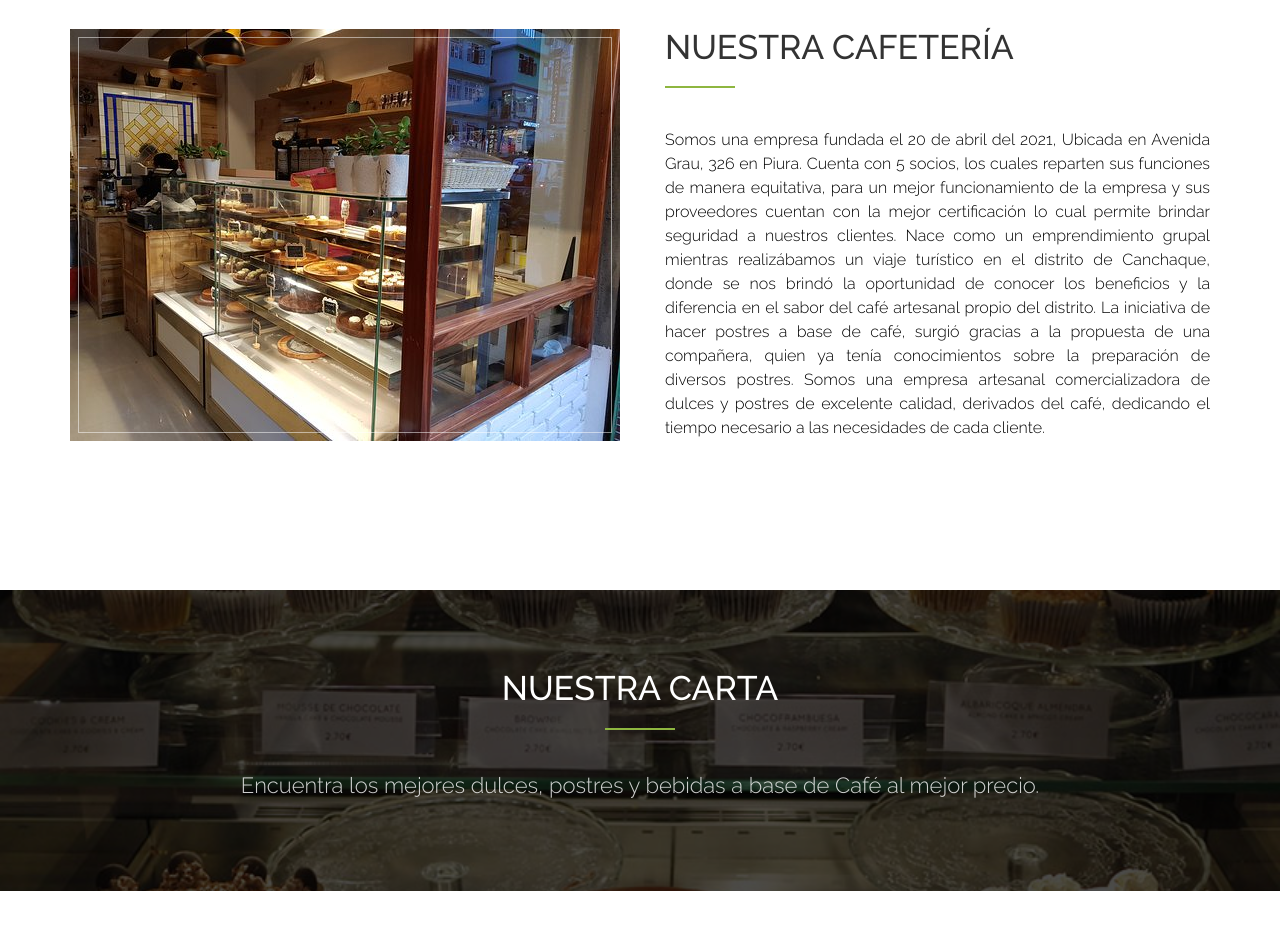
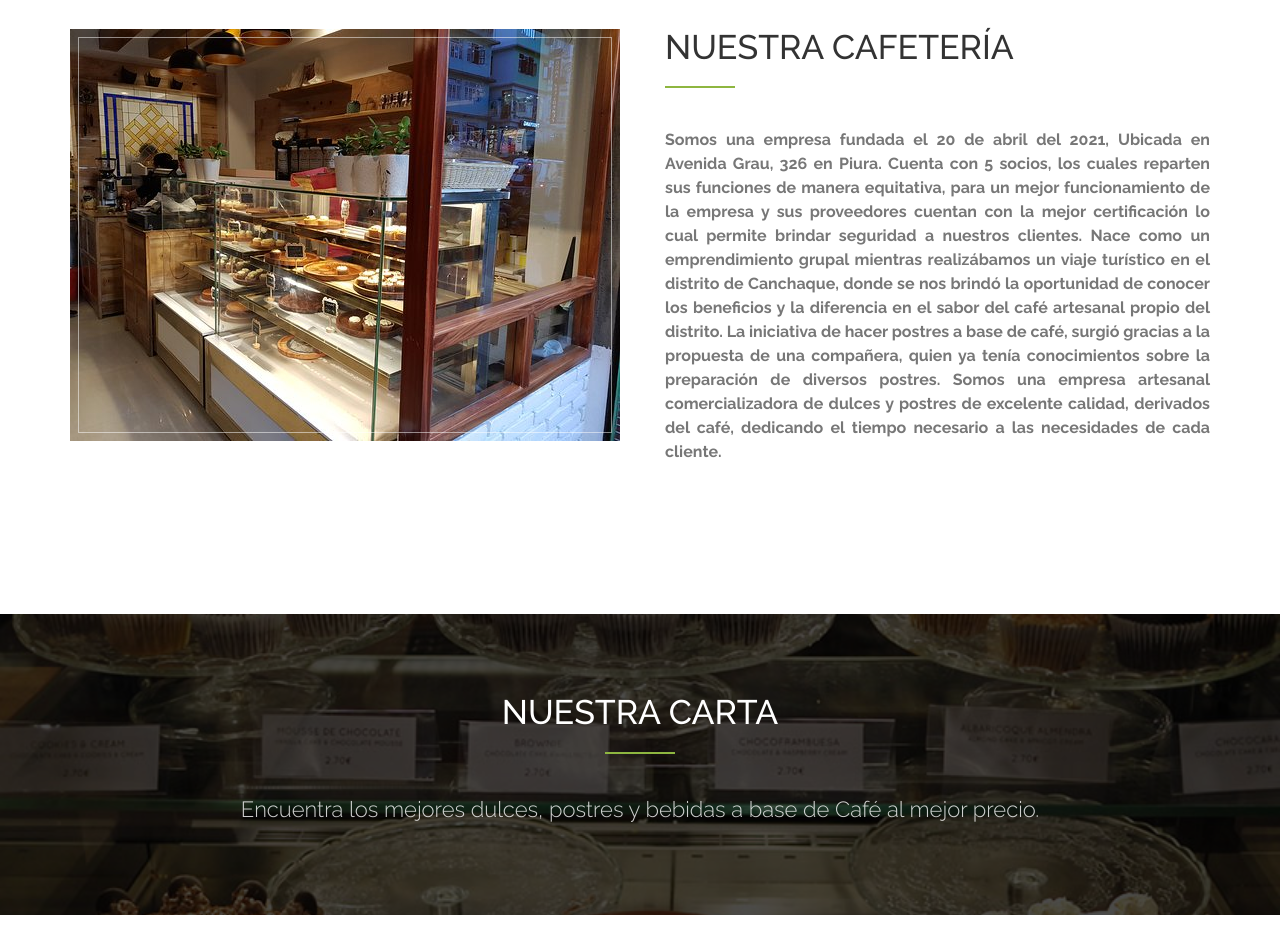
Before and after one commit to Frankl1202/Cafeteria, a plain HTML site: page index.html in a window 1280 px wide. Shown: the part 860-1785 px from the top of the page. Drawn offline with nearby package versions, Linux system fonts and the light colour scheme.

Commit message:
Negrita a las letras

```diff
--- a/css/style.css
+++ b/css/style.css
@@ -236,7 +236,7 @@ header .intro-text {
 #about p {
 	line-height: 24px;
 	margin: 15px 0 30px;
-	color:#000000;
+	/*color:#000000;*/
 }
 /* Menu Section */
 #restaurant-menu {
--- a/index.html
+++ b/index.html
@@ -83,7 +83,7 @@
         <div class="about-text">
           <h2>nuestra cafetería</h2>
           <hr>
-          <p align="justify">
+          <p align="justify"><b>
             Somos una empresa fundada el 20 de abril del 2021,
             Ubicada en Avenida Grau, 326 en Piura. Cuenta con 5 socios,
             los cuales reparten sus funciones de manera equitativa, para
@@ -97,7 +97,7 @@
             propuesta de una compañera, quien ya tenía conocimientos sobre la
             preparación de diversos postres. Somos una empresa artesanal comercializadora
             de dulces y postres de excelente calidad, derivados del café, dedicando el tiempo
-            necesario a las necesidades de cada cliente.</p>
+            necesario a las necesidades de cada cliente.</b></p>
           <!--<h3>Awarded Chefs</h3>
           <p>Lorem ipsum dolor sit amet, consectetur adipiscing elit. Duis sed dapibus leo nec ornare diam. Sed commodo nibh ante facilisis bibendum dolor feugiat at. Duis sed dapibus leo nec ornare.</p>-->
         </div>
```
